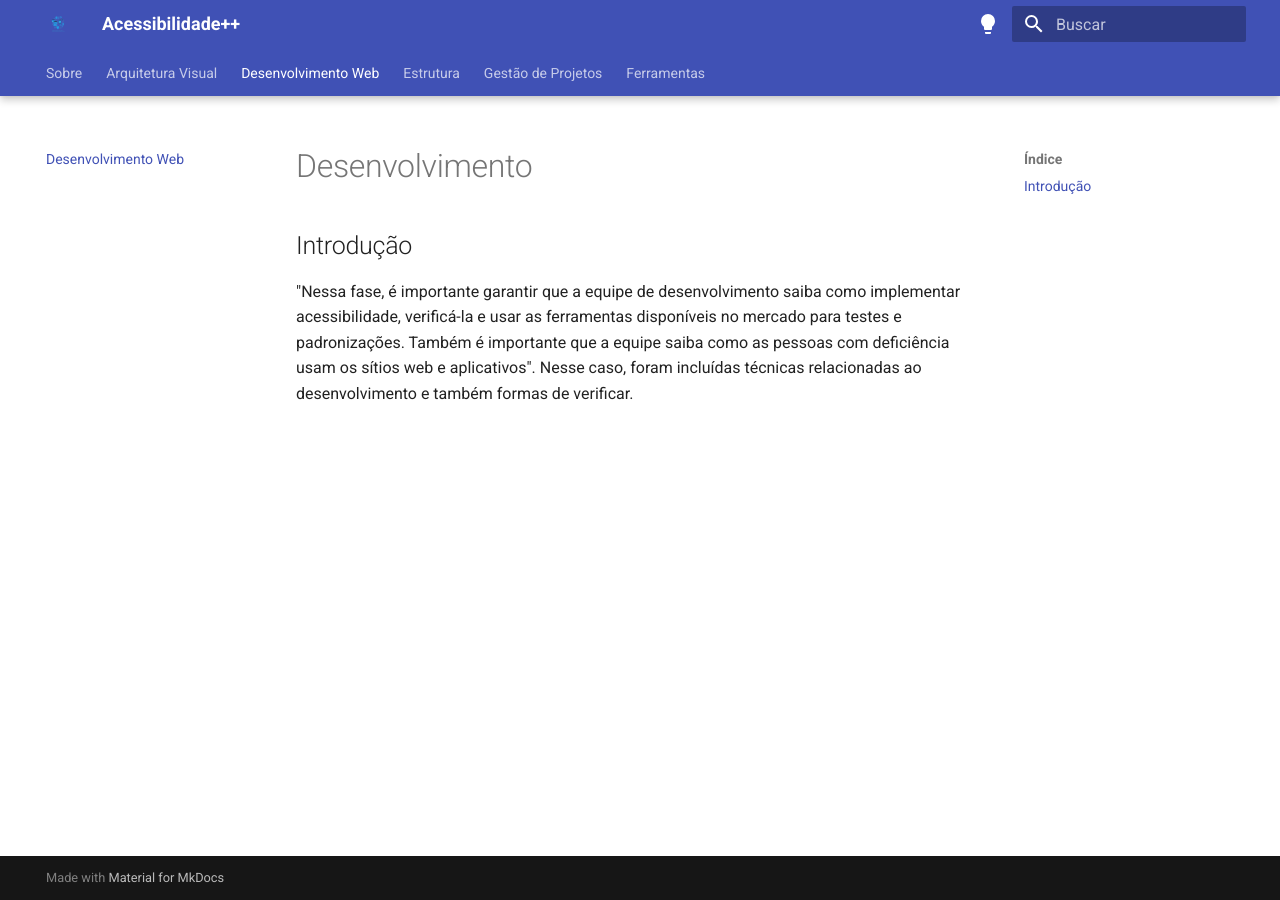
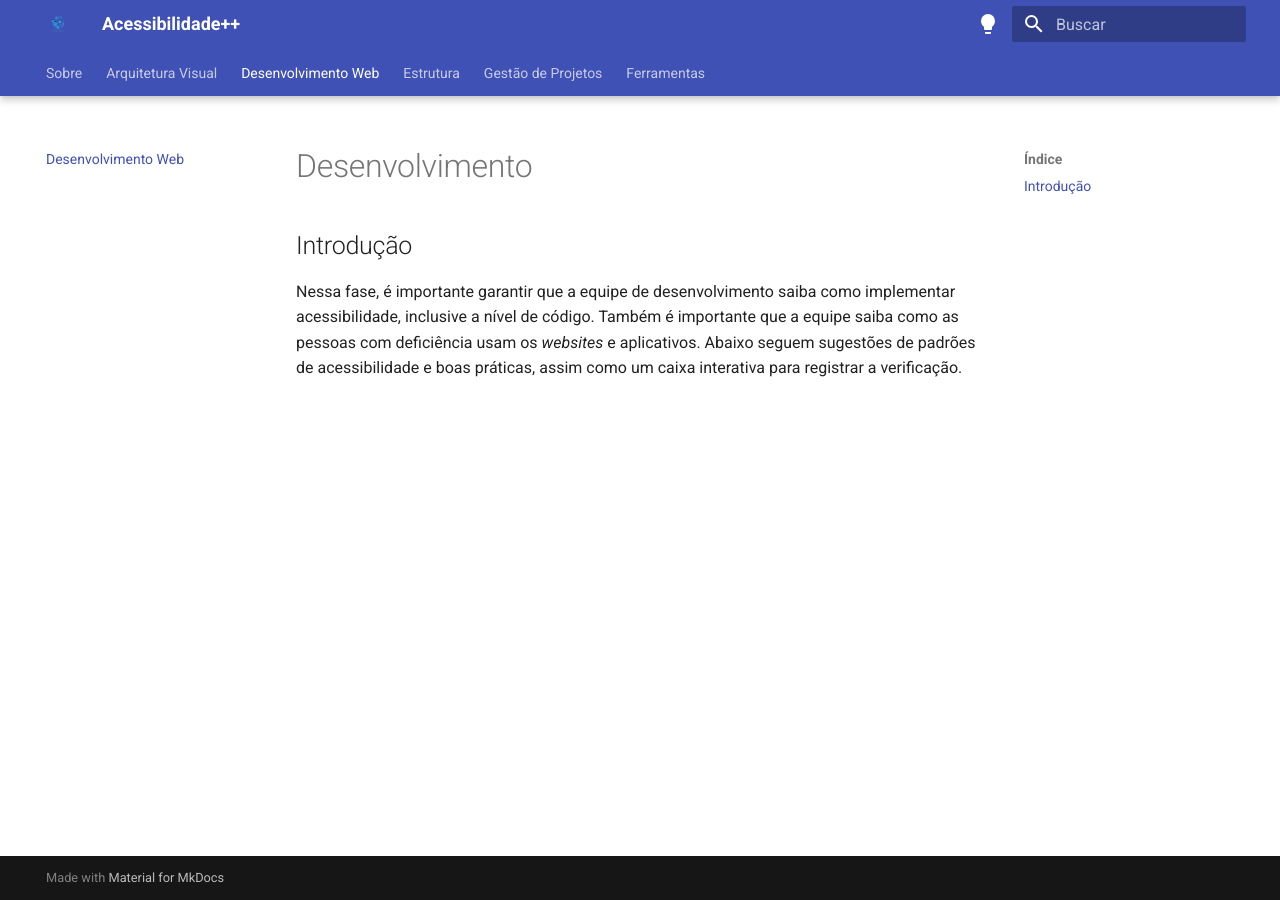
Before and after one commit to henriquecq/Acessibilidade_pp, an MkDocs documentation site: the page built from docs/desenvolvimento/desenvolvimento_web.md, in a window 1280 px wide. Built offline with MkDocs 1.6.1 and Material for MkDocs 9.7.7, drawn with Linux system fonts in a browser that asks for light colours.

Commit message:
fix: introducao

```diff
--- a/docs/desenvolvimento/desenvolvimento_web.md
+++ b/docs/desenvolvimento/desenvolvimento_web.md
@@ -2,5 +2,4 @@
 
 ## Introdução
 
-"Nessa fase, é importante garantir que a equipe de desenvolvimento saiba como implementar acessibilidade, verificá-la e usar as ferramentas disponíveis no mercado para
-testes e padronizações. Também é importante que a equipe saiba como as pessoas com deficiência usam os sítios web e aplicativos". Nesse caso, foram incluídas técnicas relacionadas ao desenvolvimento e também formas de verificar.
+Nessa fase, é importante garantir que a equipe de desenvolvimento saiba como implementar acessibilidade, inclusive a nível de código. Também é importante que a equipe saiba como as pessoas com deficiência usam os _websites_ e aplicativos. Abaixo seguem  sugestões de padrões de acessibilidade e boas práticas, assim como um caixa interativa para registrar a verificação.
```
